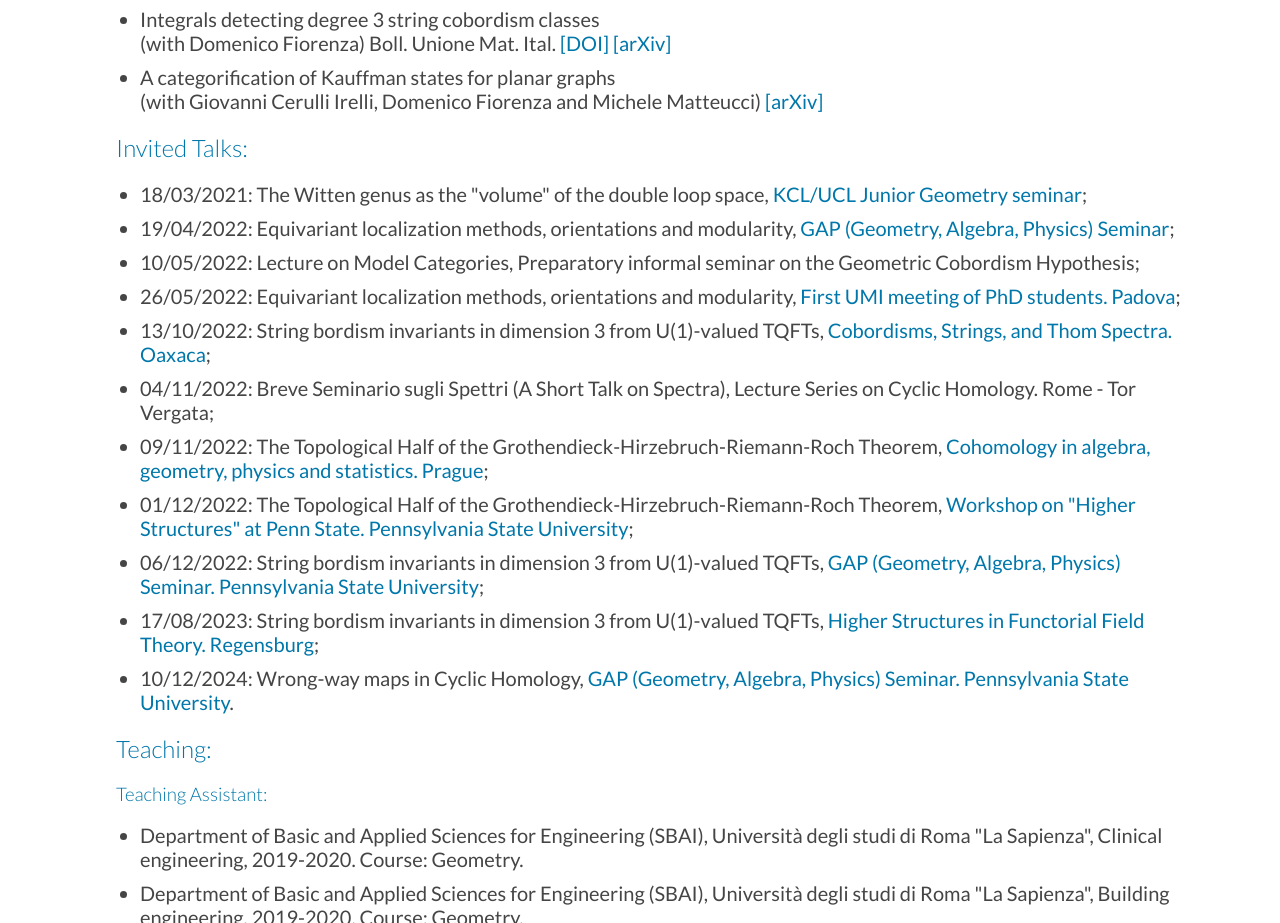
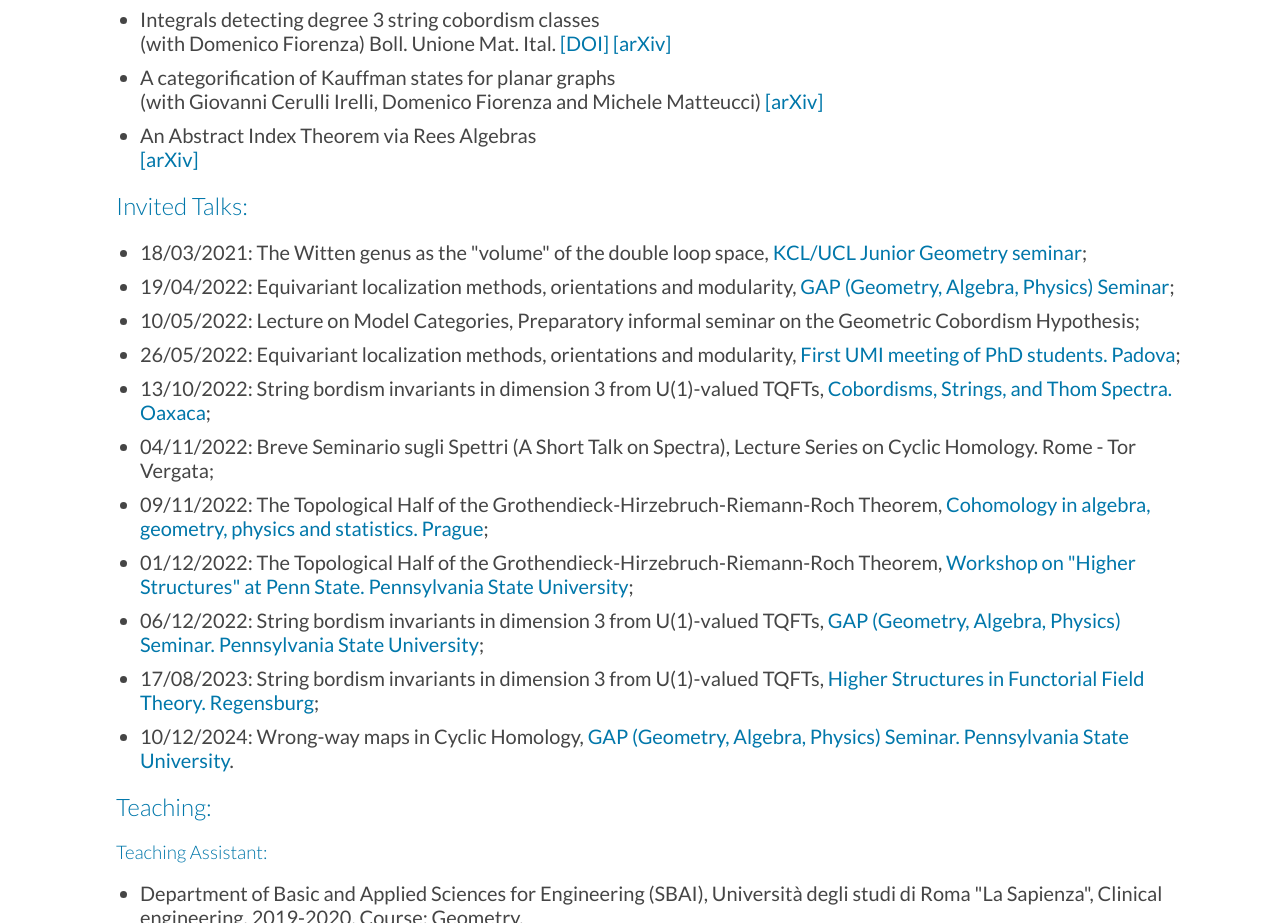
Before and after one commit to EugenioLandi/eugeniolandi.github.io, a plain HTML site: page index.html in a window 1280 px wide. Shown: the part 951-1874 px from the top of the page. Drawn offline with Linux system fonts and the light colour scheme.

Commit message:
Add new item to the list of publications

```diff
--- a/index.html
+++ b/index.html
@@ -88,6 +88,10 @@
                         A categorification of Kauffman states for planar graphs<br>
                         (with Giovanni Cerulli Irelli, Domenico Fiorenza and Michele Matteucci) <a href="https://arxiv.org/abs/2605.19872" target="_blank">[arXiv]</a>
                     </li>
+                    <li>
+                        An Abstract Index Theorem via Rees Algebras<br>
+                        <a href="https://arxiv.org/abs/2605.19872" target="_blank">[arXiv]</a>
+                    </li>
                 </ul>
             </section>
 
```
